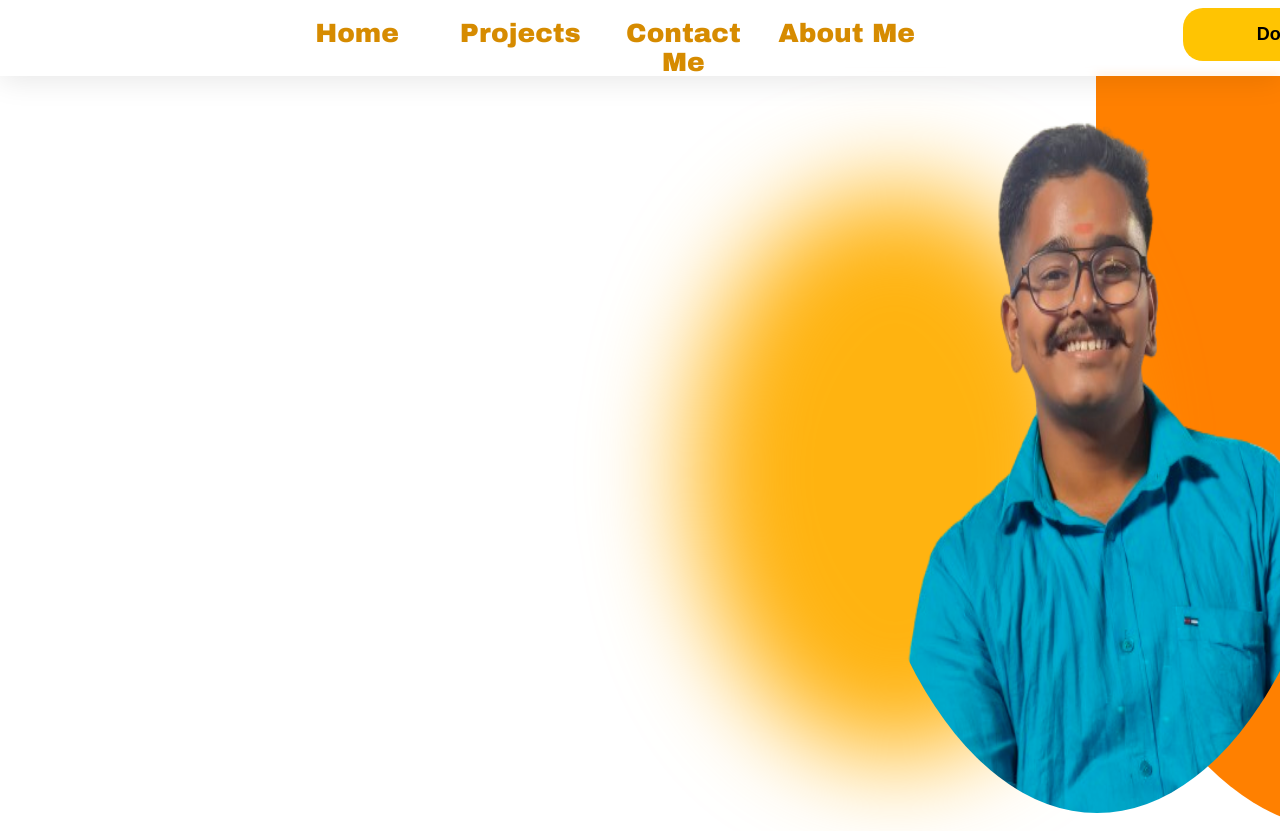
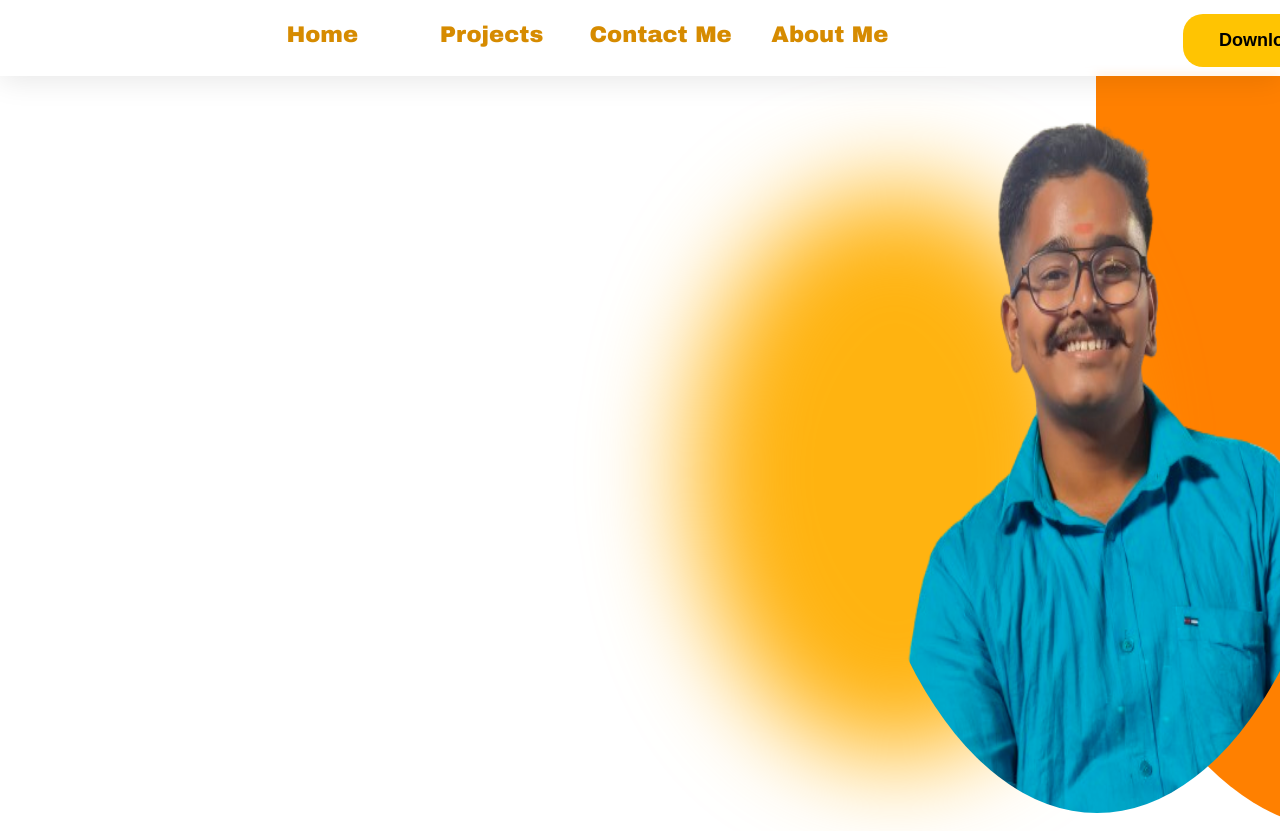
Before and after one commit to AkshayPatil076/My-portfolio-website, a React (Create React App) app: page / in a window 1280 px wide. Shown: the top 831 px of the page. Built offline with nearby package versions, Linux system fonts and the light colour scheme.

Commit message:
Update Navbar.css

```diff
--- a/src/NAVBAR/Navbar.css
+++ b/src/NAVBAR/Navbar.css
@@ -42,9 +42,9 @@ body{
     right: 6cm;
 }
 .menlink{
-    padding: 6px;
+    padding: 9px;
     text-decoration: none;
-    font-size: 0.7cm;
+    font-size: 0.6cm;
     font-family: Arial black  ;
     border-width: 10px;
     color: rgb(214, 139, 0);
@@ -68,20 +68,20 @@ body{
     /* padding: 0.2cm; */
     position: relative;
     top: 0.2cm;
-    left: 2cm;
+    left: 1cm;
 }
 
 #m1{
     background-color: rgb(255, 196, 2);
 
-        width: 7cm;
+        width: 5cm;
         height: 1.4cm;
 
         border-style: solid;
         border-width: 0px;
 
         border-radius: 20px;
-        border-color: rgb(255, 196, 2);
+        /* border-color: rgb(255, 196, 2); */
         font-size: 18px;
         text-align: left ;
         cursor: pointer;
@@ -90,6 +90,9 @@ body{
         left: 20cm;
         bottom: 1.1cm;
 
+}
+#m1:hover{
+    background-color: rgb(255, 157, 0);
 }
 /* .bb{
     position: relative;
```
